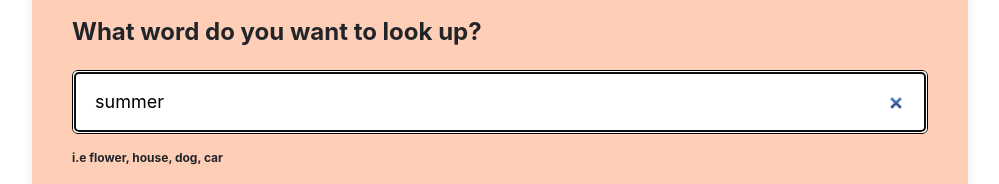
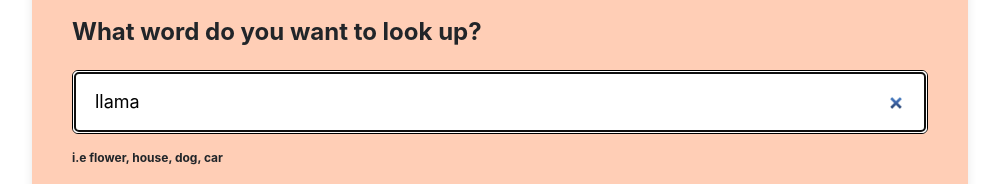
Before and after one commit to aworkconsulting/emelie-dictionary, a React (Create React App) app: page / in a window 1280 px wide. Shown: the part 246-430 px from the top of the page, without its empty margins (140-1139 px from the left). Built offline with nearby package versions, Linux system fonts and the light colour scheme; no server answers.

Commit message:
changed default kw

```diff
--- a/src/App.js
+++ b/src/App.js
@@ -17,7 +17,7 @@ function App() {
           </a>
         </header>
 
-        <Dictionary defaultKeyword="summer" />
+        <Dictionary defaultKeyword="llama" />
         <Footer />
       </div>
     </div>
```
